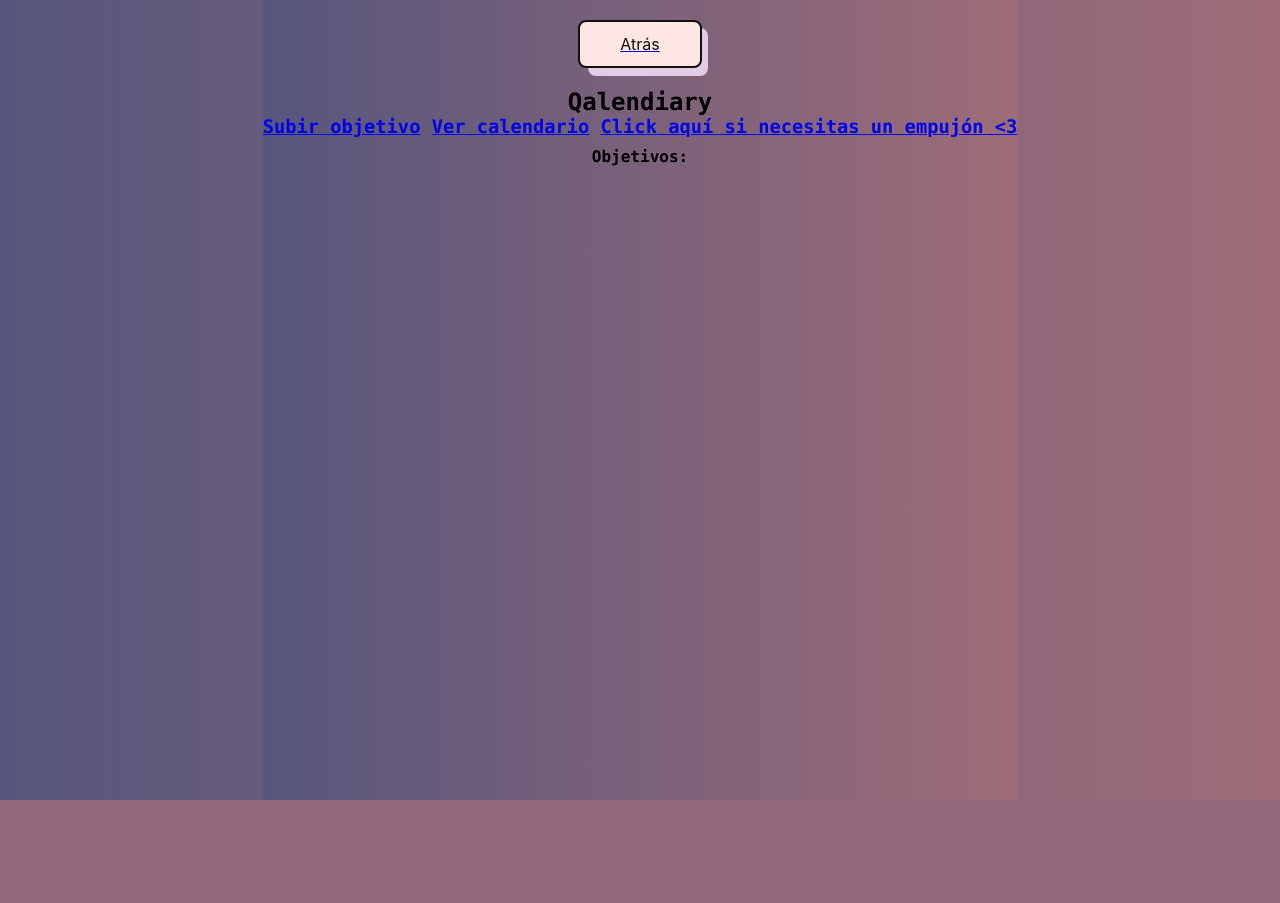
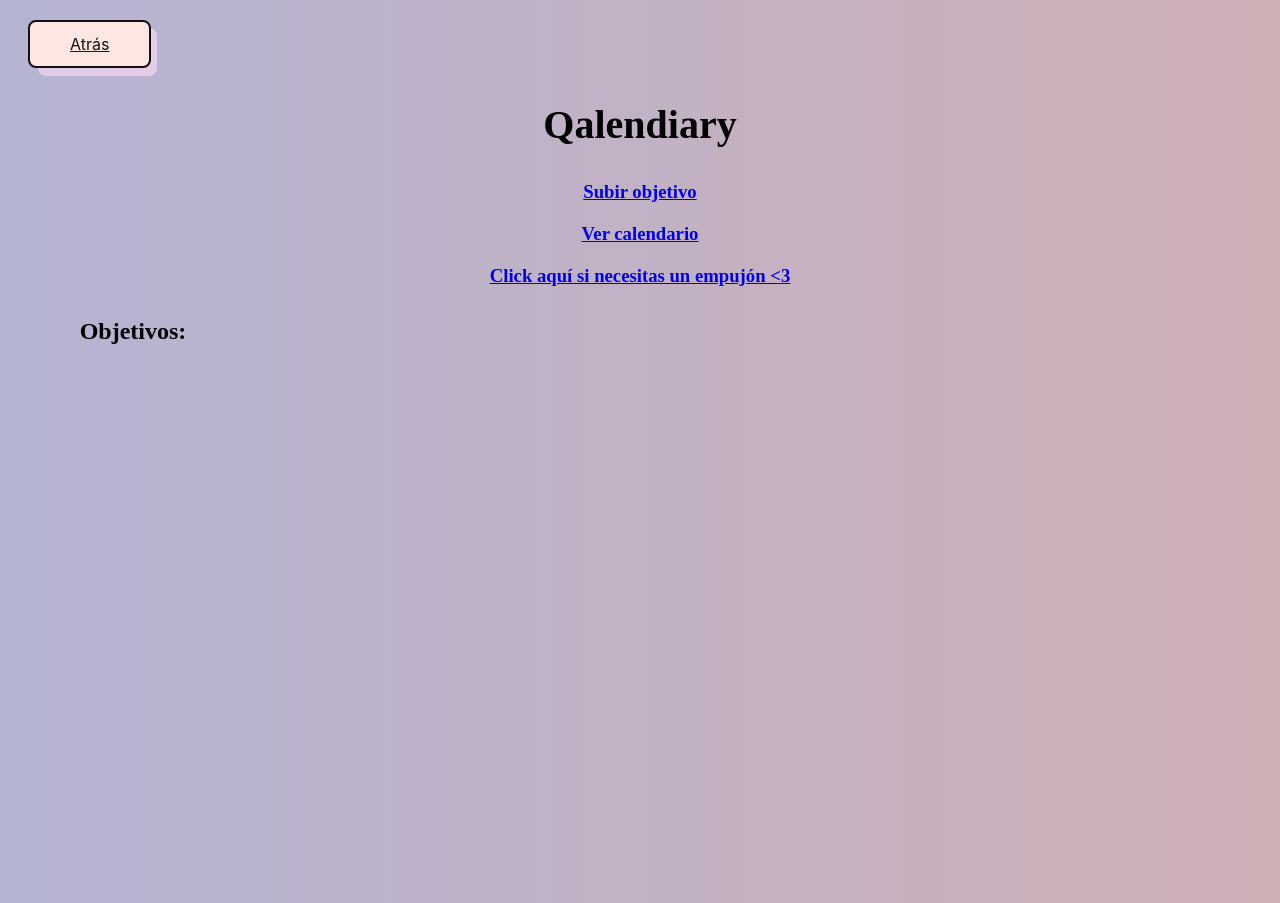
Before and after one commit to Yaircitop/Qalendiary, a Django app: page /Qalendiary/verobjetivos/ in a window 1280 px wide. Before the commit the page ends 800 px from the top, so only its background shows below. Run offline with Django 4.2, Linux system fonts and the light colour scheme; data that the repository does not hold is empty.

Commit message:
Cambios chicos al verobjetivos
Separacion de algunas cosas y eso, falta caleta de diseño DUDEEE

```diff
--- a/Qalendiary/static/objetivoplantilla.css
+++ b/Qalendiary/static/objetivoplantilla.css
@@ -1,14 +1,22 @@
 body{
     background: linear-gradient(to right, #b5b4d3, #ceafb6);
     background-size: 100vw 100vh;
-    background-repeat: no-repeat;
+
 }
 
 h2{
     text-align: center;
+    font-family: letra-index;
+    font-size: 5vh;
 }
 h3{
     text-align: center
+}
+
+h3 a {
+  margin: 20px 0px 20px;
+  display: flex;
+  justify-content: center;
 }
 
 th {
--- a/Qalendiary/templates/verobjetivo.html
+++ b/Qalendiary/templates/verobjetivo.html
@@ -6,7 +6,7 @@
         <meta http-equiv="X-UA-Compatible" content="IE=edge">
         <meta name="viewport" content="width=device-width, initial-scale=1.0">
         <title>Ver Objetivos</title>
-        <link rel="stylesheet" href="../../static/plantillacalendar.css">
+        <link rel="stylesheet" href="../../static/objetivoplantilla.css">
     </head>
     <body>
         <div class="botoncito">
```
